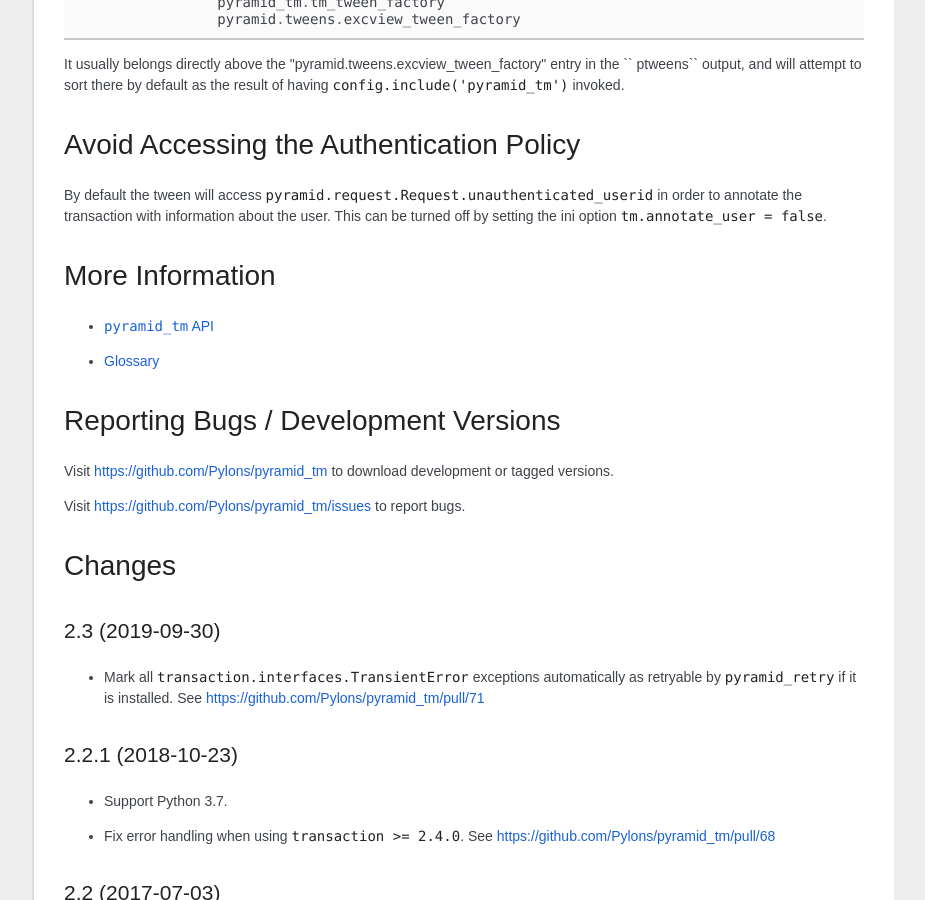
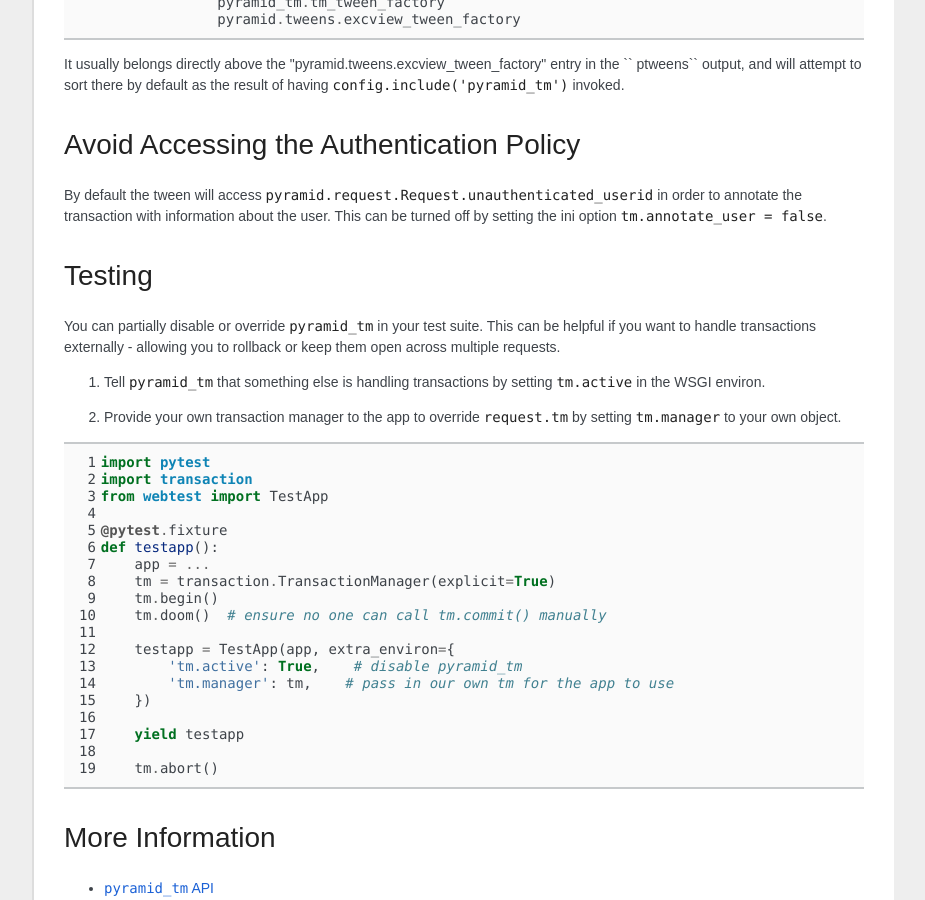
Before and after one commit to Pylons/pyramid_tm, a Sphinx documentation site: the page built from docs/index.rst, in a window 1280 px wide and 900 px high, scrolled down 5975 px. Shown: the whole window, without its empty margins (198-1123 px from the left). Built offline with Sphinx 7.4.7, drawn with Linux system fonts in a browser that asks for light colours; some web fonts are replaced.

Commit message:
provide a way to override the tm via the environ

```diff
--- a/docs/index.rst
+++ b/docs/index.rst
@@ -414,6 +414,39 @@ By default the tween will access
 the transaction with information about the user. This can be turned off
 by setting the ini option ``tm.annotate_user = false``.
 
+Testing
+-------
+
+You can partially disable or override ``pyramid_tm`` in your test suite.
+This can be helpful if you want to handle transactions externally - allowing you to rollback or keep them open across multiple requests.
+
+1. Tell ``pyramid_tm`` that something else is handling transactions by setting ``tm.active`` in the WSGI environ.
+
+2. Provide your own transaction manager to the app to override ``request.tm`` by setting ``tm.manager`` to your own object.
+
+.. code-block:: python
+    :linenos:
+
+    import pytest
+    import transaction
+    from webtest import TestApp
+
+    @pytest.fixture
+    def testapp():
+        app = ...
+        tm = transaction.TransactionManager(explicit=True)
+        tm.begin()
+        tm.doom()  # ensure no one can call tm.commit() manually
+
+        testapp = TestApp(app, extra_environ={
+            'tm.active': True,    # disable pyramid_tm
+            'tm.manager': tm,    # pass in our own tm for the app to use
+        })
+
+        yield testapp
+
+        tm.abort()
+
 More Information
 ----------------
 
```
Also changed, not shown: pyramid_tm/__init__.py (+6 -2 lines), 1 other file.
